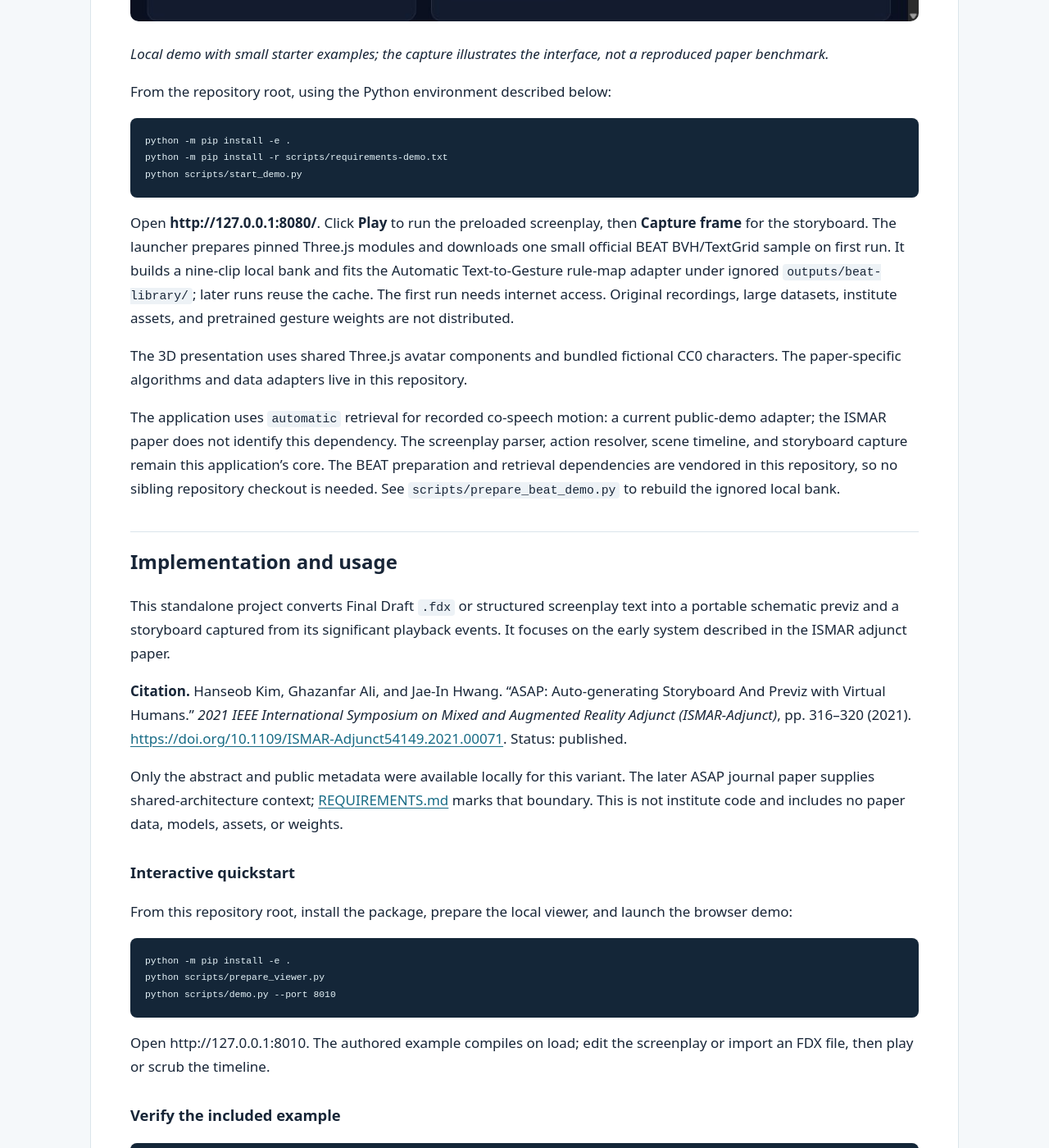
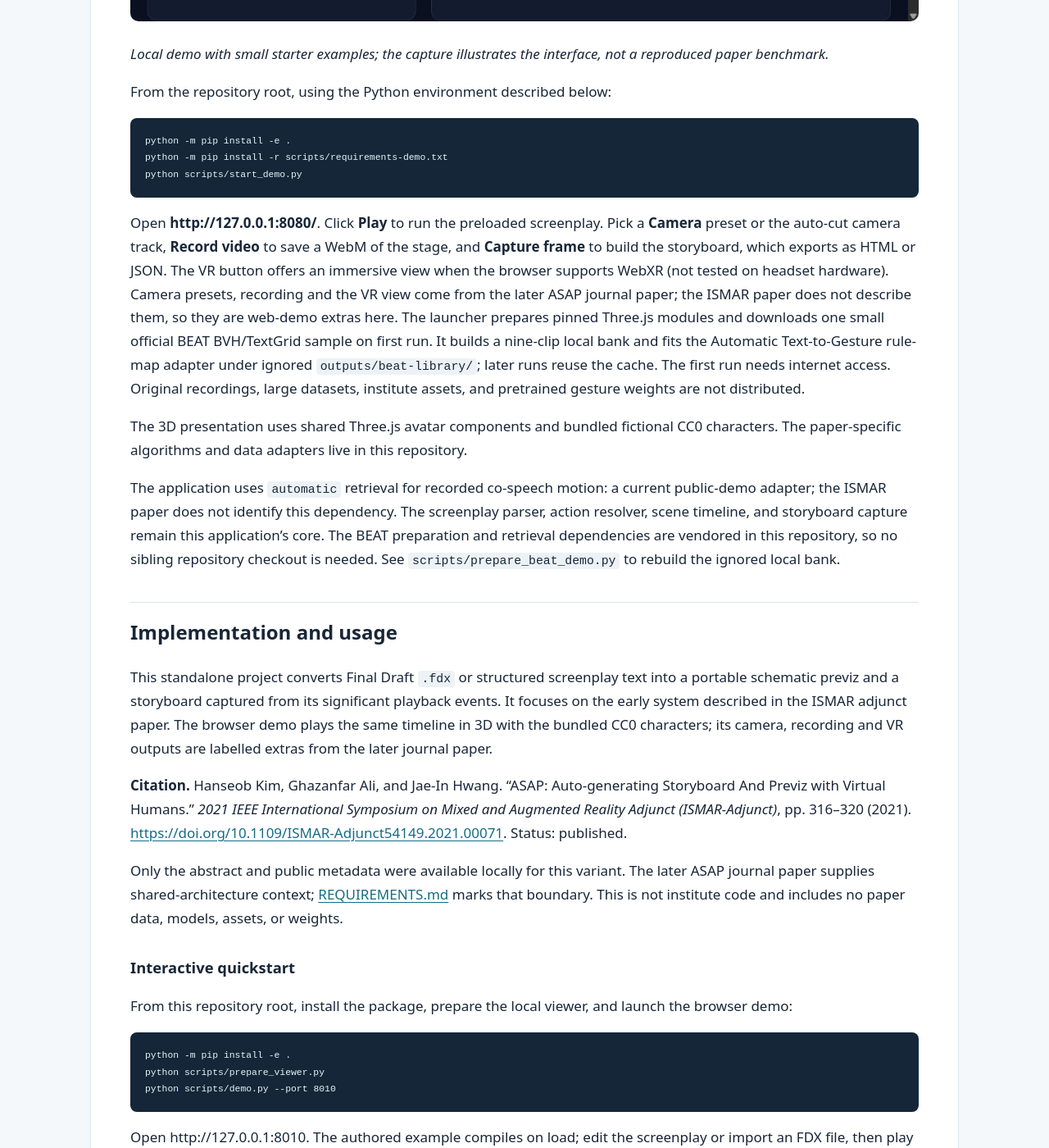
Before and after one commit to KISTMRLab/asap-ismar, a Jekyll site: the page built from index.md, in a window 1280 px wide and 1400 px high, scrolled down 3542 px. Shown: the whole window at 82% size. Built offline with Jekyll 4.4.1, drawn with Linux system fonts in a browser that asks for light colours.

Commit message:
Bring README and requirements docs in line with current demos

```diff
--- a/REQUIREMENTS.md
+++ b/REQUIREMENTS.md
@@ -6,7 +6,7 @@ Only the ISMAR abstract and public publication metadata were available for this
 
 ## Public implementation requirements
 
-This repository parses `.fdx` XML and a structured-text fallback, produces a playback timeline, renders a schematic browser previz, and creates a storyboard from representative playback events. It intentionally stays within the early capture workflow rather than exposing the later journal's VR/360 multi-output scope.
+This repository parses `.fdx` XML and a structured-text fallback, produces a playback timeline, renders a self-contained schematic HTML previz and a 3D browser previz, and creates a storyboard from representative playback events. The ISMAR paper's own scope is the early capture workflow; the browser demo's journal-derived outputs are labelled as web-demo extras below.
 
 ## Explicit assumptions and substitutions
 
@@ -14,7 +14,7 @@ This is an independent educational reimplementation. The following are assumptio
 
 ## Interactive implementation
 
-The local demo compiles the actual parser/resolver output into a Three.js stage with bundled fictional CC0 avatars. It supports text/FDX upload, editable character/prop/action catalogs, timeline scrubbing, dialogue playback, PNG storyboard capture and timeline/storyboard export. Recompilation resets the stage. The lexical example requires no weights; semantic mode uses independently configurable local gesture/action encoders. The small official BEAT sample and fitted retrieval artifacts stay in ignored local outputs; pinned renderer modules are downloaded into ignored vendor storage. The journal's GestureCLR pose-matching lineage is documented as a research dependency; the browser uses locally prepared BEAT body-motion clips for dialogue while keeping authored action poses; it does not claim to reproduce institute motion capture or GestureCLR weights. Early ASAP variants expose a subset of this component implementation and do not claim the later journal evaluation. Optional Kokoro and faster-whisper adapters replace browser speech/typed input; mouth motion is an approximate envelope, not aligned visemes.
+The local demo compiles the actual parser/resolver output into a Three.js stage with bundled fictional CC0 avatars. It supports text/FDX upload, editable character/prop/action catalogs, timeline scrubbing, dialogue playback, PNG storyboard capture and timeline/storyboard export. Recompilation resets the stage. The lexical example requires no weights; semantic mode uses independently configurable local gesture/action encoders. The small official BEAT sample and fitted retrieval artifacts stay in ignored local outputs; pinned renderer modules are downloaded into ignored vendor storage. The journal's GestureCLR pose-matching lineage is documented as a research dependency; the browser uses locally prepared BEAT body-motion clips for dialogue while keeping authored action poses; it does not claim to reproduce institute motion capture or GestureCLR weights. Early ASAP variants expose a subset of this component implementation and do not claim the later journal evaluation. Optional Kokoro and faster-whisper adapters replace browser speech/typed input; mouth shapes come from the shared rule-based text-to-viseme track, not forced phoneme alignment.
 
 Web-demo extras carried over from the later journal paper (owner-approved Tier D scope; not described by the ISMAR paper): multi-camera presets with an auto-cut camera track derived from the compiled events; WebM recording of the stage canvas with MediaRecorder, which includes local Kokoro audio through WebAudio but cannot capture browser `speechSynthesis`; and an immersive WebXR VR view that reports when WebXR or a headset is unavailable. Props animate their action `effect` (light, glow, curtains, door). Walking follows a grid A* path (octile heuristic, no corner cutting) around inflated prop footprints. The reaching hand is placed with two-bone IK at the prop's interaction point, and sitting uses the prop's `seat_height`. Storyboard frames have editable descriptions exported as HTML or JSON. The camera shot rules, A* grid, body radius, effect timing and procedural props and room are implementation assumptions, not paper details.
 
@@ -22,7 +22,7 @@ Not reproduced in the web demo: 360-degree video, because spherical-video metada
 
 ## Bundled fictional avatar substitution
 
-Two newly generated fictional CC0 humanoids replace the original avatar assets in the browser demo. They provide a 53-bone rig and named ARKit/viseme targets. Motion retargeting adapts source joints to their bind pose; speaking envelopes approximate mouth motion rather than phoneme alignment. The optional recorded BEAT companion inspects public motion, face and audio files prepared locally, independently of the paper's learned algorithm. No dataset recordings or trained weights are bundled.
+Two newly generated fictional CC0 humanoids replace the original avatar assets in the browser demo. They provide a 53-bone rig and named ARKit/viseme targets. Motion retargeting adapts source joints to their bind pose; mouth shapes follow a rule-based text-to-phoneme-to-viseme track timed to speech playback, an approximation rather than forced phoneme alignment. The optional recorded BEAT companion inspects public motion, face and audio files prepared locally, independently of the paper's learned algorithm. No dataset recordings or trained weights are bundled.
 
 ## Local recorded co-speech integration
 
```
Also changed, not shown: README.md.
